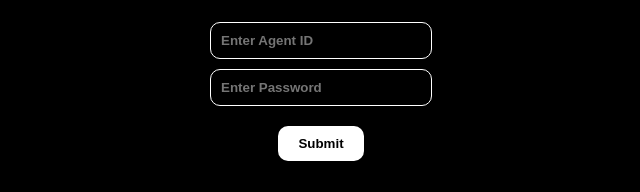
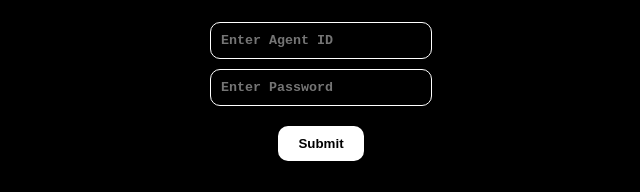
Before and after one commit to aergiscorp/home, a plain HTML site: page index.html in a window 1280 px wide. Shown: the part 429-621 px from the top of the page, 319-959 px from the left. Drawn offline with Linux system fonts and the light colour scheme; a web font is replaced by a local one.

Commit message:
Update styles.css

```diff
--- a/styles.css
+++ b/styles.css
@@ -25,7 +25,7 @@
     padding: 10px;
     margin: 5px;
     width: 200px;
-    font-family: "manifold-cf", sans-serif;
+    font-family: "Courier New", monospace !important;
     font-weight: 600;
     font-style: normal;
     border-radius: 10px;
```
